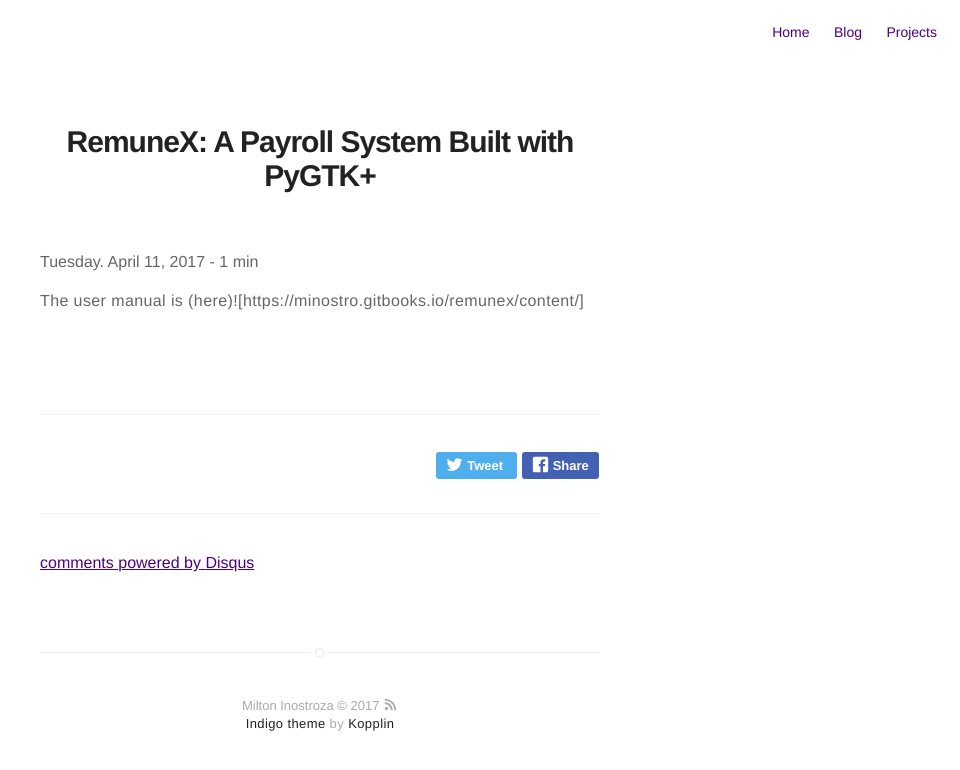
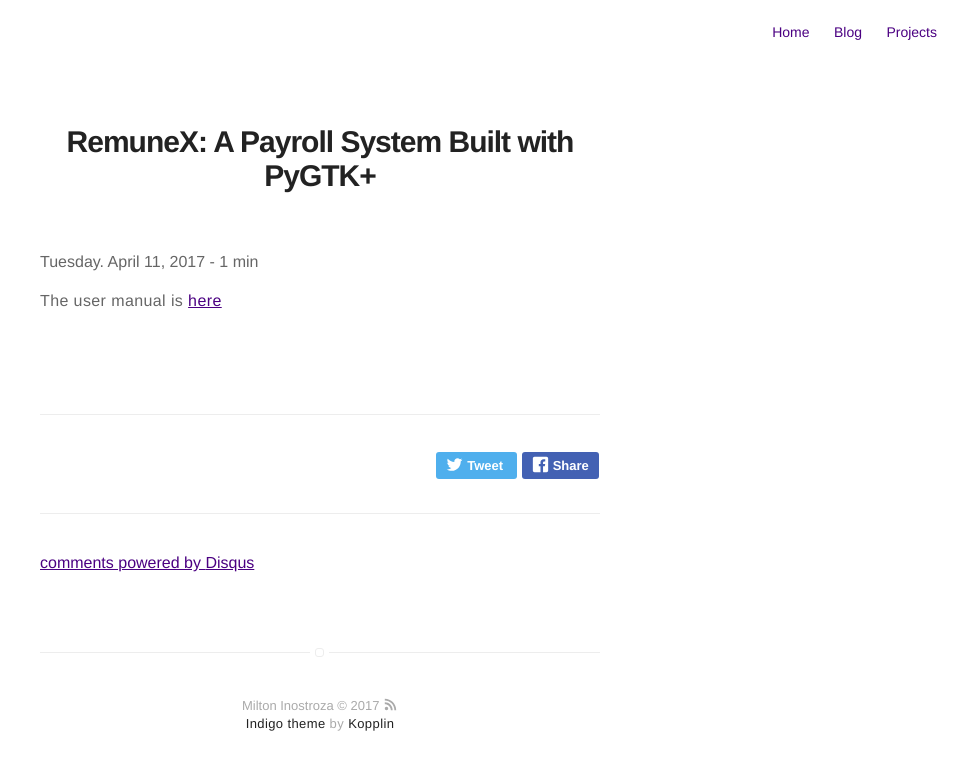
Before and after one commit to minostro/minostro.github.io, a Jekyll site: the page built from _posts/2017-04-11-remunex.markdown, in a window 1280 px wide. Shown: the top 770 px of the page, without its empty margins (320-1280 px from the left). Built offline with Jekyll 4.4.1, drawn with Linux system fonts in a browser that asks for light colours; comment, search, counter and statistics services are not loaded.

Commit message:
fix github book

```diff
--- a/_posts/2017-04-11-remunex.markdown
+++ b/_posts/2017-04-11-remunex.markdown
@@ -5,4 +5,4 @@ date: 2017-04-11 20:24:00
 projects: true
 ---
 
-The user manual is (here)![https://minostro.gitbooks.io/remunex/content/]
+The user manual is [here](https://minostro.gitbooks.io/remunex/content/)
```
